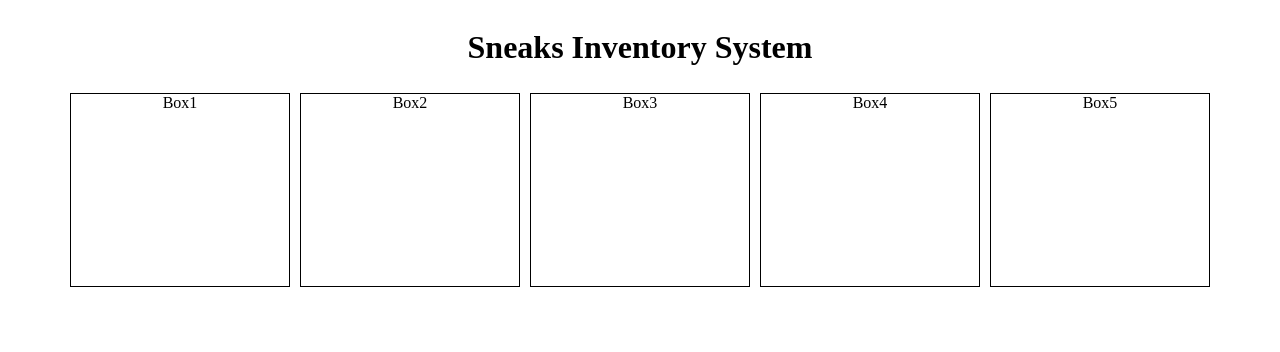
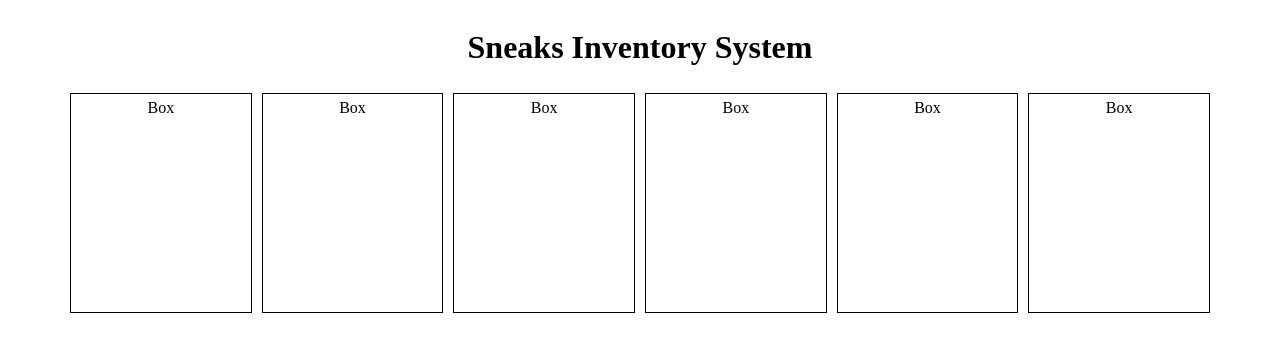
Before and after one commit to bryanfong-dev-old/Sneakers-Inventory-System, a React (Vite) app: page / in a window 1280 px wide. Shown: the top 352 px of the page. Built offline with nearby package versions, Linux system fonts and the light colour scheme.

Commit message:
dynamically generate boxes

```diff
--- a/src/containers/MainContainer.js
+++ b/src/containers/MainContainer.js
@@ -1,14 +1,18 @@
 import React from "react";
+
+function createSlots() {
+  const slots = [];
+  for (let i = 0; i <= 5; i++) {
+    slots.push(<div className="slot"> Box</div>)
+  }
+  return slots;
+}
 
 const MainContainer = () => (
   <div id="main">
     <h1>Sneaks Inventory System</h1>
     <div id="inventory">
-      <div className="slot"> Box1</div>
-      <div className="slot"> Box2</div>
-      <div className="slot"> Box3</div>
-      <div className="slot"> Box4</div>
-      <div className="slot"> Box5</div>
+      {createSlots()}
     </div>
   </div>
 )
--- a/src/styles.css
+++ b/src/styles.css
@@ -17,8 +17,9 @@ h1 {
 
 .slot{
   text-align: center;
-  width: 20%;
+  width: 13em;
+  height: 13em;
   margin: 5px;
+  padding: 5px;
   border: 1px solid black;
-  height: 12em;
 }
```
